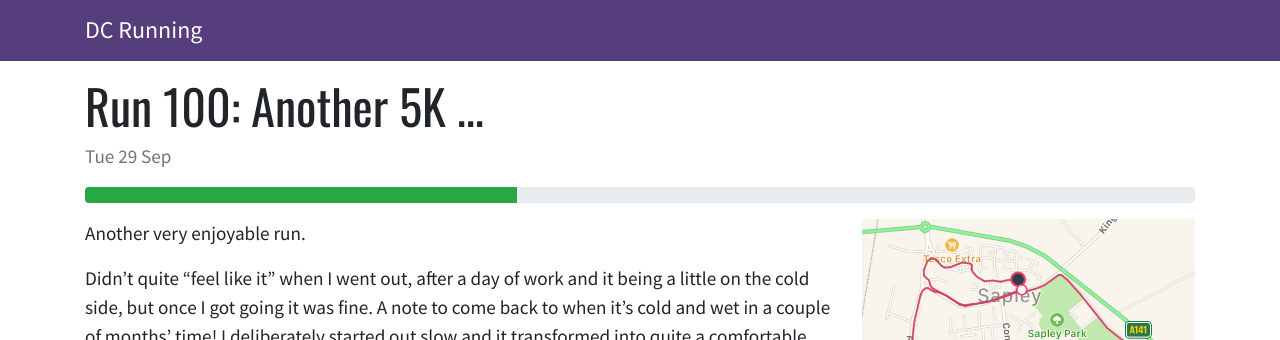
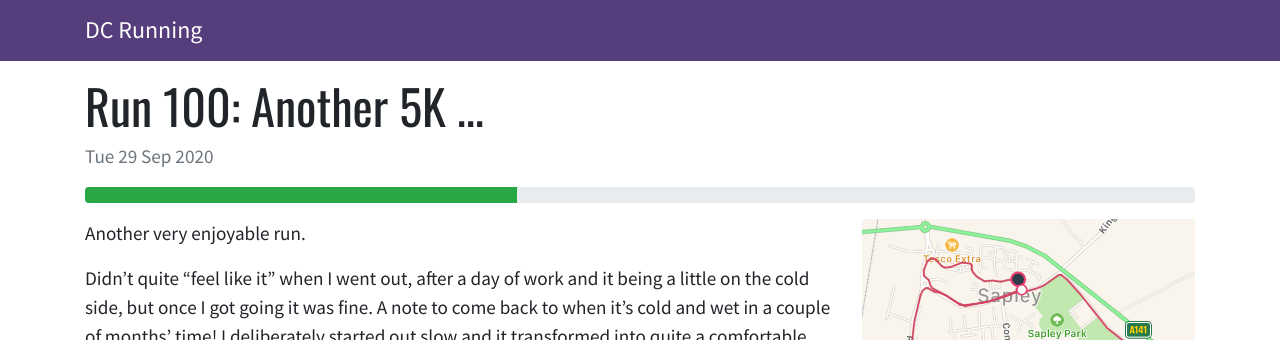
Before and after one commit to djcarter85/running, a Jekyll site: the page built from _posts/2020-09-29-run-07.md, in a window 1280 px wide. Shown: the top 340 px of the page. Built offline with Jekyll 4.4.1, drawn with Linux system fonts in a browser that asks for light colours; nearby versions of some CDN libraries.

Commit message:
Add year to post layout

```diff
--- a/_layouts/post.html
+++ b/_layouts/post.html
@@ -5,7 +5,7 @@ layout: default
 <section class="post">
   <div class="container">
     <h1 class="post-title">{{ page.title }}</h1>
-    <p class="post-date">{{ page.date | date: "%a %e %b" }}</p>
+    <p class="post-date">{{ page.date | date: "%a %e %b %Y" }}</p>
     {{ content }}
   </div>
 </section>
```
